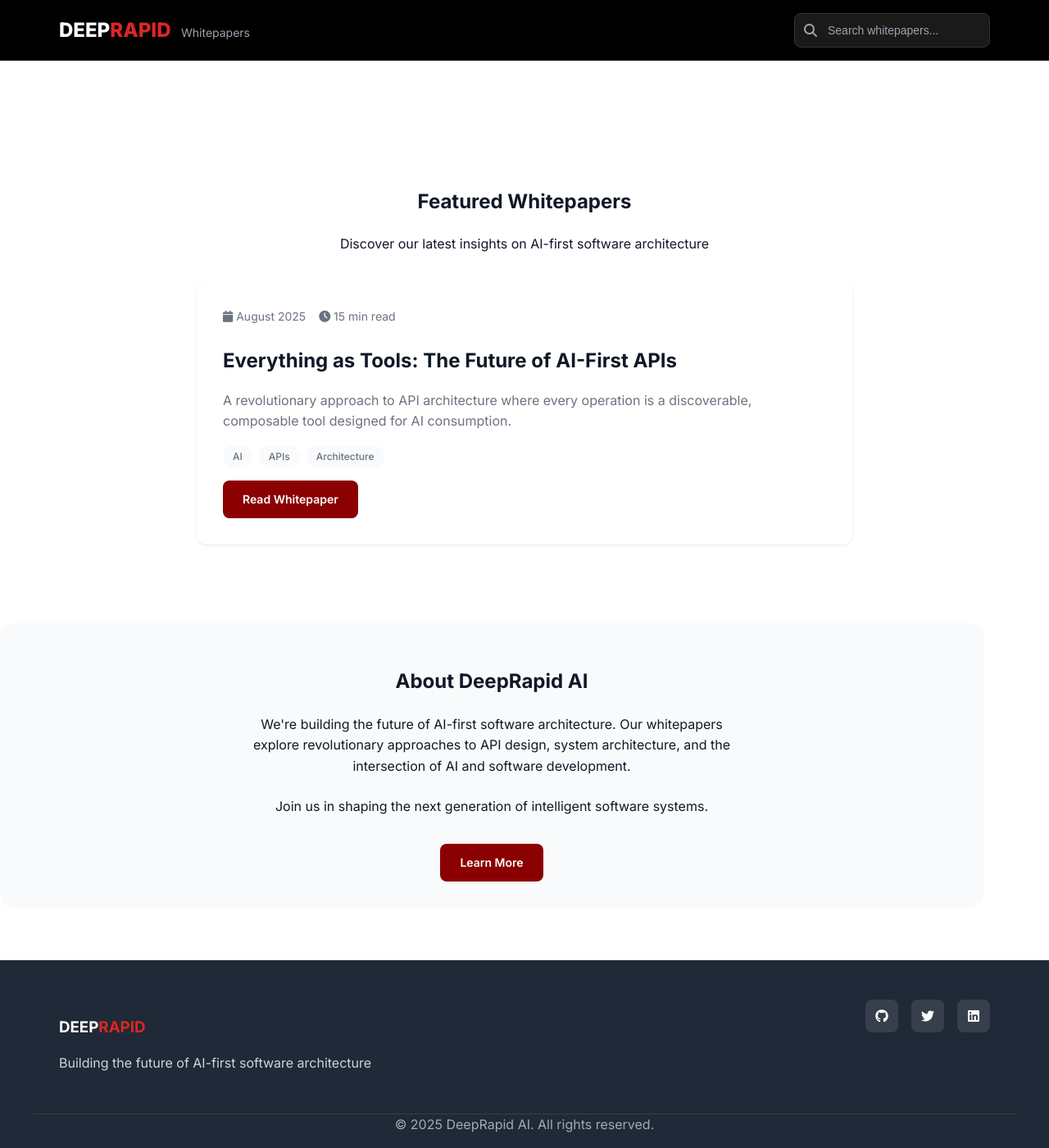
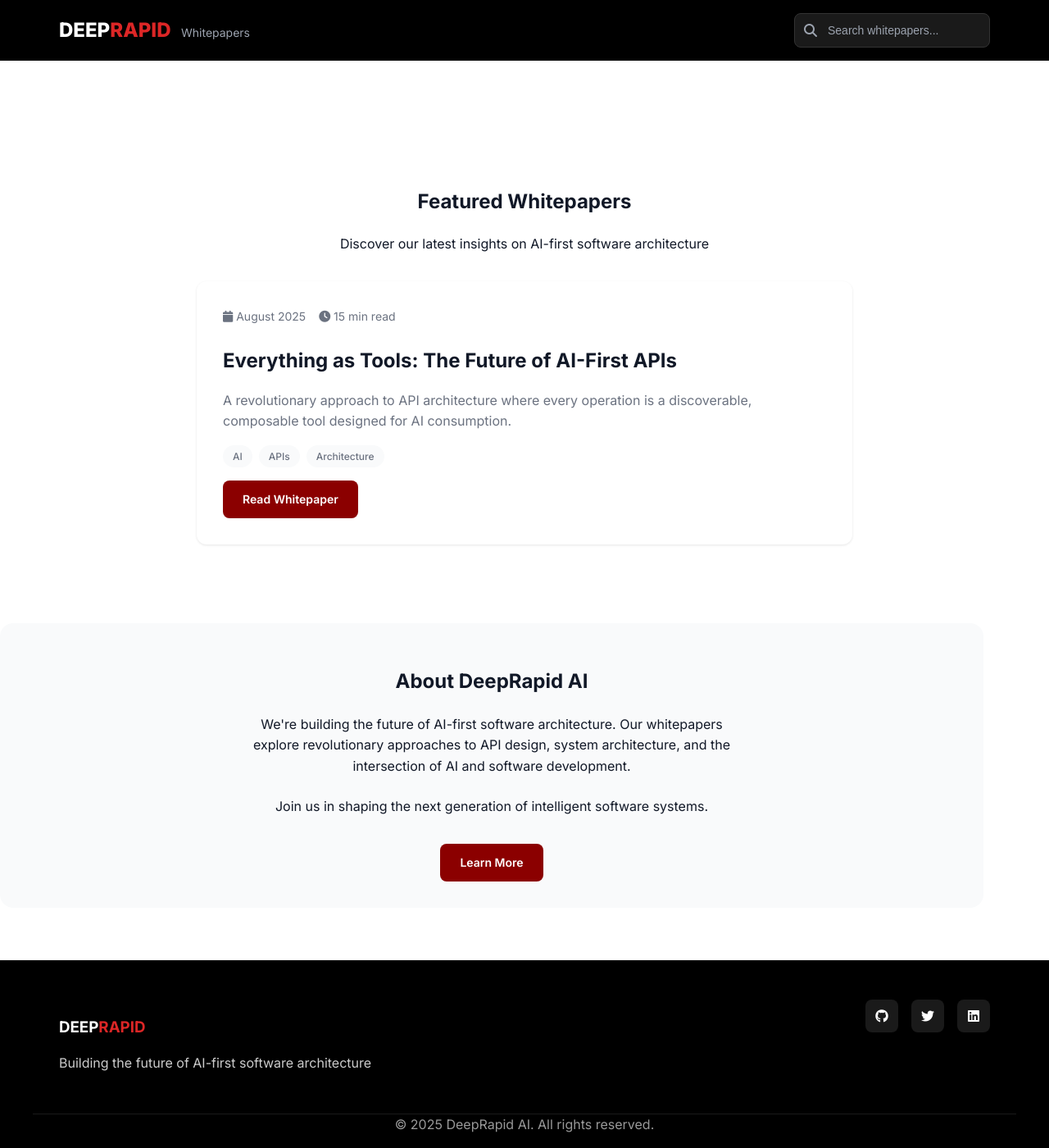
Before and after one commit to deeprapid/whitepapers, a Jekyll site: the page built from index.html, in a window 1280 px wide and 1400 px high, scrolled down 274 px. Shown: the whole window at 82% size. Built offline with Jekyll 4.4.1, drawn with Linux system fonts in a browser that asks for light colours; the list of posts is cut into pages by our own code; comment, search, counter and statistics services are not loaded.

Commit message:
Make footer black and increase padding above copyright

```diff
--- a/assets/css/main.scss
+++ b/assets/css/main.scss
@@ -684,7 +684,7 @@ body {
 
 // Footer
 .footer {
-  background: $secondary-color;
+  background: #000000;
   color: white;
   padding: 3rem 0 1rem;
   margin-top: 4rem;
@@ -756,7 +756,7 @@ body {
   .footer-bottom {
     @include container;
     text-align: center;
-    padding-top: 2rem;
+    padding-top: 3rem;
     border-top: 1px solid rgba(255, 255, 255, 0.1);
 
     p {
```
